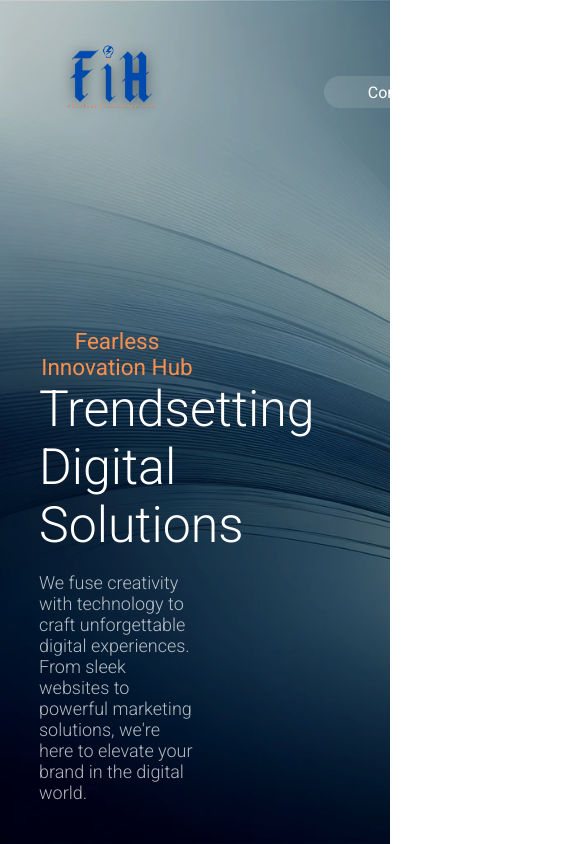
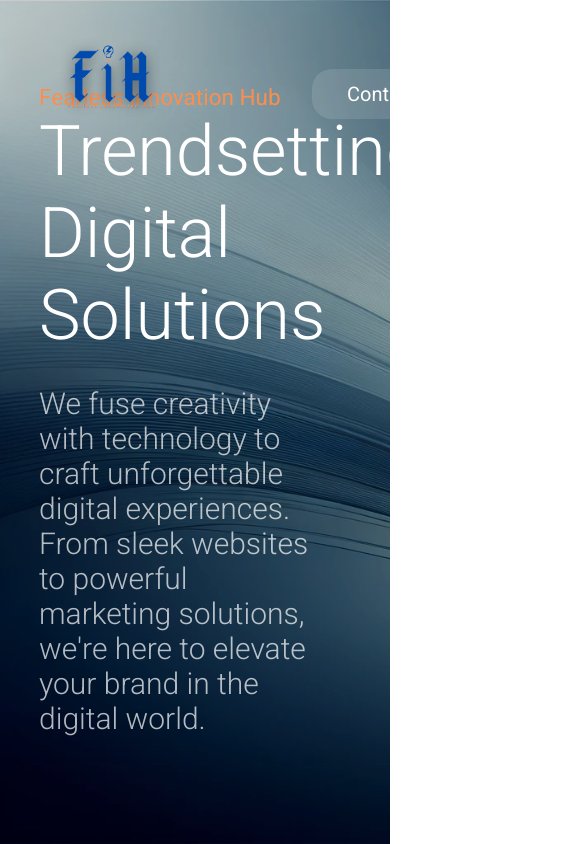
Before and after one commit to Carl-kristie/fearlessconcept.com, a React (Vite) app: page / in a window 390 px wide. Shown: the top 844 px of the page, 585 px wide, since content can reach past the window. Built offline with nearby package versions, Linux system fonts and the light colour scheme.

Commit message:
did some css

```diff
--- a/src/components/contact.tsx
+++ b/src/components/contact.tsx
@@ -4,7 +4,7 @@ import hands from "../assets/hands.mp4"
 function Contact() {
   return (
     <>
-    <section className="contact-section" id="contact">
+    <section className="contact-section">
         <div className="contact-head">
             <h1>
             Reach out to transform your ideas to reality, <span className="blue"> Let's make it big!</span>
@@ -13,7 +13,7 @@ function Contact() {
             <source src={hands} type="video/mp4"/>
             </video>
         </div>
-        <div className="contact-form">
+        <div className="contact-form"  id="contact">
             <div className="form-text">
                 <h1>Get in touch</h1>
                 <p>Have a project in mind? Let's discuss</p>
--- a/src/components/header.tsx
+++ b/src/components/header.tsx
@@ -6,7 +6,7 @@ function Header() {
     <>
       <div className="header">
         <img src={logo} alt="website-logo  "  className="logo"/>
-        <div className="menu-btn">Contact</div>
+        <div className="menu-btn"><a href="#contact">Contact</a></div>
       </div>
     </>
   )
--- a/src/components/services.tsx
+++ b/src/components/services.tsx
@@ -7,7 +7,7 @@ function Services() {
             <div className="services-left">
                 <h1 className="services-title">SERVICES</h1>
                 <p className="services-text">
-                At Fearless Innovation, we specialize in creating memorable digital experiences by merging creativity with technology. From crafting sleek websites to implementing powerful marketing solutions, we're dedicated to elevating your brand's online presence. Let's innovate together and make your digital dreams a reality.
+                At Fearless Innovation Hub, we specialize in creating memorable digital experiences by merging creativity with technology. From crafting sleek websites to implementing powerful marketing solutions, we're dedicated to elevating your brand's online presence. Let's innovate together and make your digital dreams a reality.
                 </p>
             </div>
             <div className="services-right">
--- a/src/index.css
+++ b/src/index.css
@@ -6,11 +6,13 @@ body{
     padding: 0;
     margin: 0;
     overflow-x: hidden;
+    scroll-behavior: smooth;
 }
 
 *{
     font-family: roboto;
     box-sizing: border-box;
+    overflow-x: hidden;
 }
 
 ::-webkit-scrollbar {
@@ -42,7 +44,7 @@ body{
     height: 20vh;
     display: grid;
     color: white;
-    grid-template-columns: 83% 20%;
+    grid-template-columns: 80% 20%;
     align-items: center;
     margin: 0;
     position: fixed;
@@ -77,6 +79,10 @@ li{
     font-weight: 400;
     margin: 0 1em;
     padding: 0;
+}
+
+a{
+    all: unset;
 }
 
 
@@ -174,7 +180,7 @@ li{
     height: 100vh;
     display: grid;
     place-items: center;
-    background-color: black;
+    background-color: #081F3A;
     margin: 0;
     padding: 0;
     position: relative;
@@ -454,3 +460,73 @@ footer{
     position: relative;
     z-index: 1;
 }
+
+
+/* Media Queries */
+@media screen and (max-width: 1024px){
+    .menu-btn{
+        width: 7em;
+        height: 2.5em;
+        font-size: 20px;
+    }
+    .hero-text{
+        padding-right: 20%;
+        padding-bottom: 20%;
+    }
+    .hero-text>h1{
+        font-size: 70px;
+    }
+    .hero-text>p{
+        font-size: 30px;
+    }
+    .about-home{
+        grid-template-columns: 100%;
+        gap: 0;
+        grid-template-rows: 35% 65%;
+    }
+    .services-left{
+        width: 90%;
+        padding-top: 10%;
+        }
+    .services-title{
+        overflow: hidden    ;
+    }
+
+
+    .services-text{
+        font-size: 25px;
+        width: 100%;
+        overflow: hidden;
+    }
+    .services-right{
+        height: 100%;
+        padding-top: 10%;
+    }
+    .services-left>p{
+        color: rgba(255, 255, 255, 0.8);
+    }
+    .project-item{
+        height: 46vh;
+        grid-template-columns: 100%;
+        margin-bottom: 30%;
+    }
+    .contact-section{
+        height: 120vh;
+    }
+    .contact-head{
+        height: 50vh;
+    }
+    .contact-form{
+        grid-template-columns: 100%;
+        height: 70vh;
+    }
+    form{
+        height: 100%;
+    }
+}
+
+@media screen and (max-width: 830px){
+.project-item.scale-up {
+    transform: scale(.8);
+}
+}
```
Also changed, not shown: 1 other file (tests, documents, lock files or other folders).
